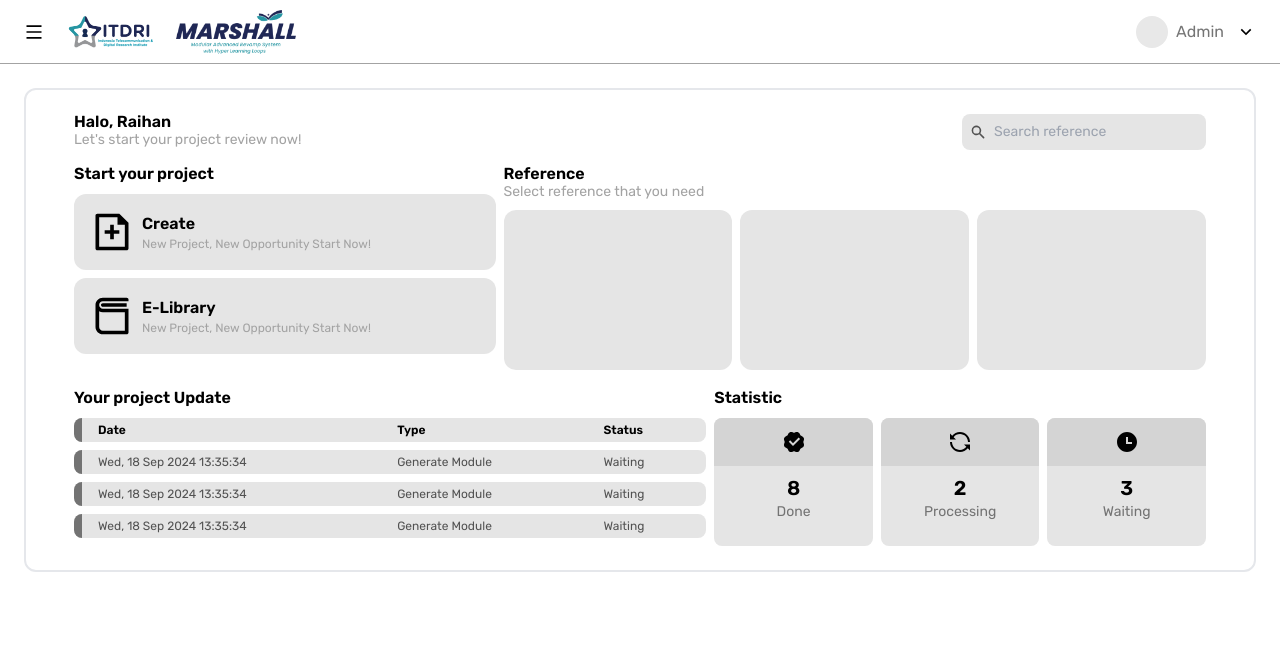
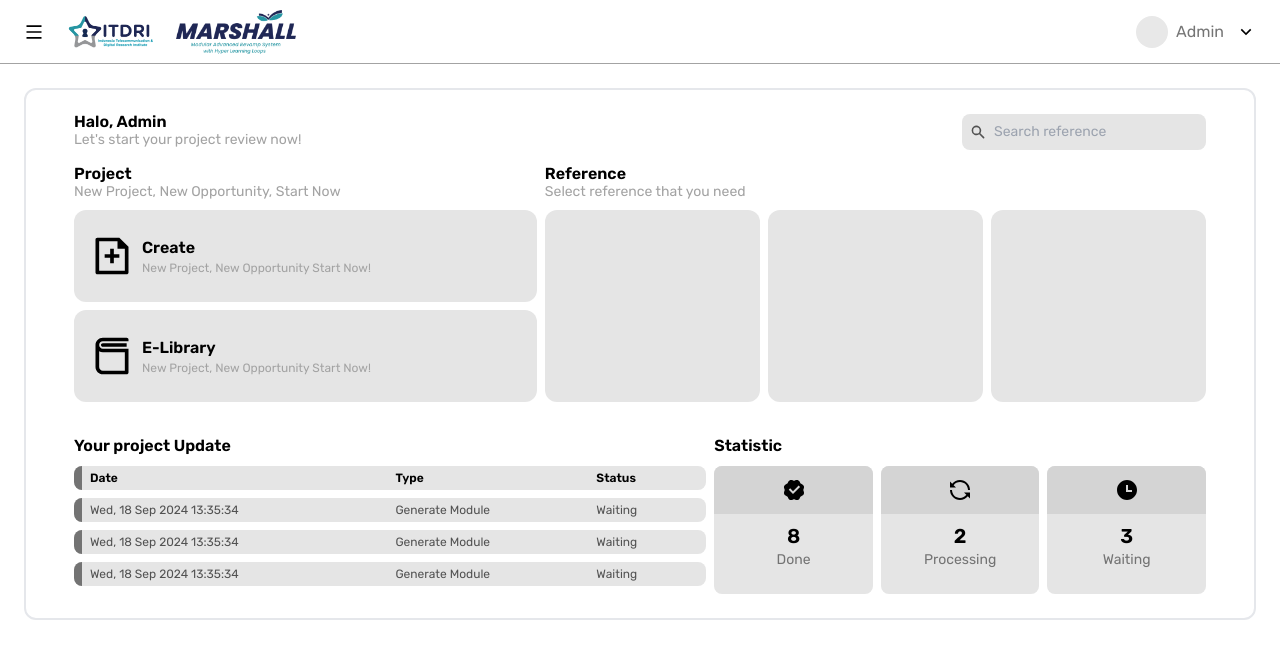
Before and after one commit to Fadhlan54/telkom-marshall, a Next.js app: page / in a window 1280 px wide. Shown: the top 658 px of the page. Built offline with nearby package versions, Linux system fonts and the light colour scheme.

Commit message:
add: review-module page

```diff
--- a/src/app/page.jsx
+++ b/src/app/page.jsx
@@ -18,7 +18,7 @@ export default function Home() {
       <CreateLayout>
         <div className="flex flex-wrap gap-2 justify-between">
           <div>
-            <p className="font-semibold leading-4">Halo, Raihan</p>
+            <p className="font-semibold leading-4">Halo, Admin</p>
             <p className="text-sm text-neutral-400">
               Let&apos;s start your project review now!{" "}
             </p>
@@ -38,15 +38,24 @@ export default function Home() {
             />
           </div>
         </div>
-        <div className="my-4 flex flex-wrap md:flex-nowrap gap-2 ">
-          <div className="w-full sm:w-1/2 md:5/12 flex flex-col gap-1 justify-between mb-4">
-            <p className="font-semibold leading-4">Start your project</p>
-            <div className="flex flex-col gap-2 h-40">
+        <div className="my-4 flex flex-wrap lg:flex-nowrap gap-2 ">
+          <div className="w-full sm:w-7/12 lg:5/12 mb-4 flex flex-col justify-between">
+            <div>
+              <p className="font-semibold leading-4">Project</p>
+              <p className="text-sm mb-2 text-neutral-400">
+                New Project, New Opportunity, Start Now
+              </p>
+            </div>
+
+            <div className="flex flex-col gap-2 h-48">
               <Link
                 href={"/"}
                 className="bg-neutral-200 p-4 flex items-center gap-2 h-1/2 rounded-xl"
               >
-                <RiFileAddLine className="h-full w-auto" />
+                <div className="h-full py-2">
+                  <RiFileAddLine className="h-full w-auto" />
+                </div>
+
                 <div>
                   <p className="text-sm md:text-base font-semibold leading-4">
                     Create
@@ -60,7 +69,10 @@ export default function Home() {
                 href={"/"}
                 className="bg-neutral-200 p-4 flex items-center gap-2 h-1/2 rounded-xl"
               >
-                <RiBook3Line className="h-full w-auto" />
+                <div className="h-full py-2">
+                  <RiBook3Line className="h-full w-auto" />
+                </div>
+
                 <div>
                   <p className="text-sm md:text-base font-semibold leading-4">
                     E-Library
@@ -78,7 +90,7 @@ export default function Home() {
             <p className="text-sm mb-2 text-neutral-400">
               Select reference that you need
             </p>
-            <div className="flex gap-2 w-full h-40  ">
+            <div className="flex gap-2 w-full h-48  ">
               <div className="w-1/3 bg-neutral-200 rounded-xl"></div>
               <div className="w-1/3  bg-neutral-200 rounded-xl"></div>
               <div className="w-1/3 bg-neutral-200 rounded-xl"></div>
@@ -91,36 +103,36 @@ export default function Home() {
             <table className="text-xs table border-spacing-y-2 border-separate w-full">
               <thead>
                 <tr className="bg-neutral-200 border-white table-row">
-                  <th className="font-semibold px-4 py-1 border-l-8 border-neutral-500 rounded-s-lg text-start">
+                  <th className="font-semibold px-2 py-1 border-l-8 border-neutral-500 rounded-s-lg text-start">
                     Date
                   </th>
-                  <th className="font-semibold px-4 py-1 text-start">Type</th>
-                  <th className="font-semibold px-4 py-1 rounded-e-lg text-start">
+                  <th className="font-semibold px-2 py-1 text-start">Type</th>
+                  <th className="font-semibold ps-2 pe-4 py-1 rounded-e-lg text-start">
                     Status
                   </th>
                 </tr>
               </thead>
               <tbody>
                 <tr className="bg-neutral-200 text-neutral-600">
-                  <td className=" py-1 px-4 border-l-8 border-neutral-500 rounded-s-lg">
+                  <td className=" py-1 px-2 border-l-8 border-neutral-500 rounded-s-lg">
                     Wed, 18 Sep 2024 13:35:34
                   </td>
-                  <td className="px-4 py-1">Generate Module</td>
-                  <td className="px-4 py-1 rounded-e-lg">Waiting</td>
+                  <td className="px-2 py-1">Generate Module</td>
+                  <td className="ps-2 pe-4 py-1 rounded-e-lg">Waiting</td>
                 </tr>
                 <tr className="bg-neutral-200 text-neutral-600">
-                  <td className=" py-1 px-4 border-l-8 border-neutral-500 rounded-s-lg ">
+                  <td className=" py-1 px-2 border-l-8 border-neutral-500 rounded-s-lg ">
                     Wed, 18 Sep 2024 13:35:34
                   </td>
-                  <td className="px-4 py-1">Generate Module</td>
-                  <td className="px-4 py-1 rounded-e-lg">Waiting</td>
+                  <td className="px-2 py-1">Generate Module</td>
+                  <td className="ps-2 pe-4 py-1 rounded-e-lg">Waiting</td>
                 </tr>
                 <tr className="bg-neutral-200 rounded-lg text-neutral-600">
-                  <td className=" py-1 px-4 border-l-8 border-neutral-500 rounded-s-lg">
+                  <td className=" py-1 px-2 border-l-8 border-neutral-500  rounded-s-lg">
                     Wed, 18 Sep 2024 13:35:34
                   </td>
-                  <td className="px-4 py-1">Generate Module</td>
-                  <td className="px-4 py-1 rounded-e-lg">Waiting</td>
+                  <td className="px-2 py-1">Generate Module</td>
+                  <td className="ps-2 pe-4 py-1 rounded-e-lg">Waiting</td>
                 </tr>
               </tbody>
             </table>
--- /dev/null
+++ b/src/app/review-module/page.jsx
@@ -0,0 +1,40 @@
+import CreateLayout from "@/components/layouts/CreateLayout";
+import MainLayout from "@/components/layouts/MainLayout";
+import Link from "next/link";
+
+export default function ReviewModulePage() {
+  return (
+    <MainLayout>
+      <CreateLayout>
+        <h1 className="text-center">Review Module</h1>
+
+        <div className="flex justify-end">
+          <Link href={"/"}>Review Baru</Link>
+          <Link href={"/"}>Download Revisi PPT</Link>
+        </div>
+        <table className="w-full border text-sm">
+          <thead>
+            <tr>
+              <td>No</td>
+              <td>EYD</td>
+              <td>Clarity</td>
+              <td>Content</td>
+              <td>Aprrovement</td>
+            </tr>
+          </thead>
+          <tbody>
+            <tr>
+              <td>1</td>
+              <td>EYD Ok</td>
+              <td>Sudah jelas</td>
+              <td>Konten sudah oke</td>
+              <td className="text-center">
+                <input type="checkbox" />
+              </td>
+            </tr>
+          </tbody>
+        </table>
+      </CreateLayout>
+    </MainLayout>
+  );
+}
```
